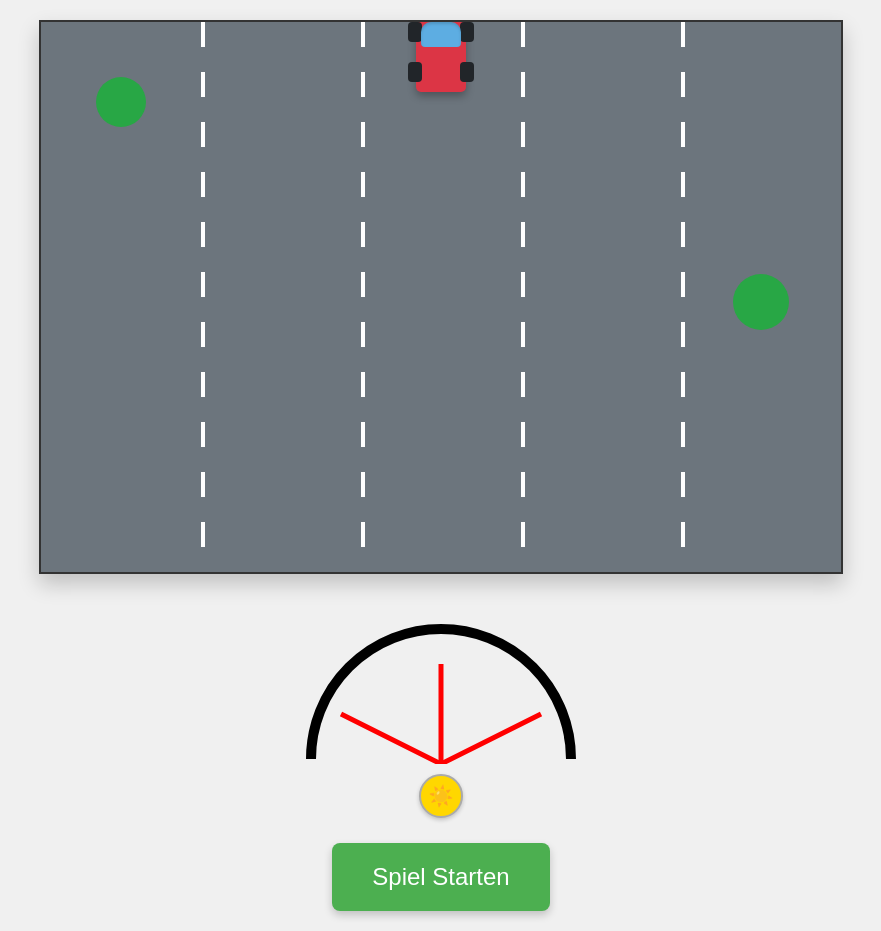
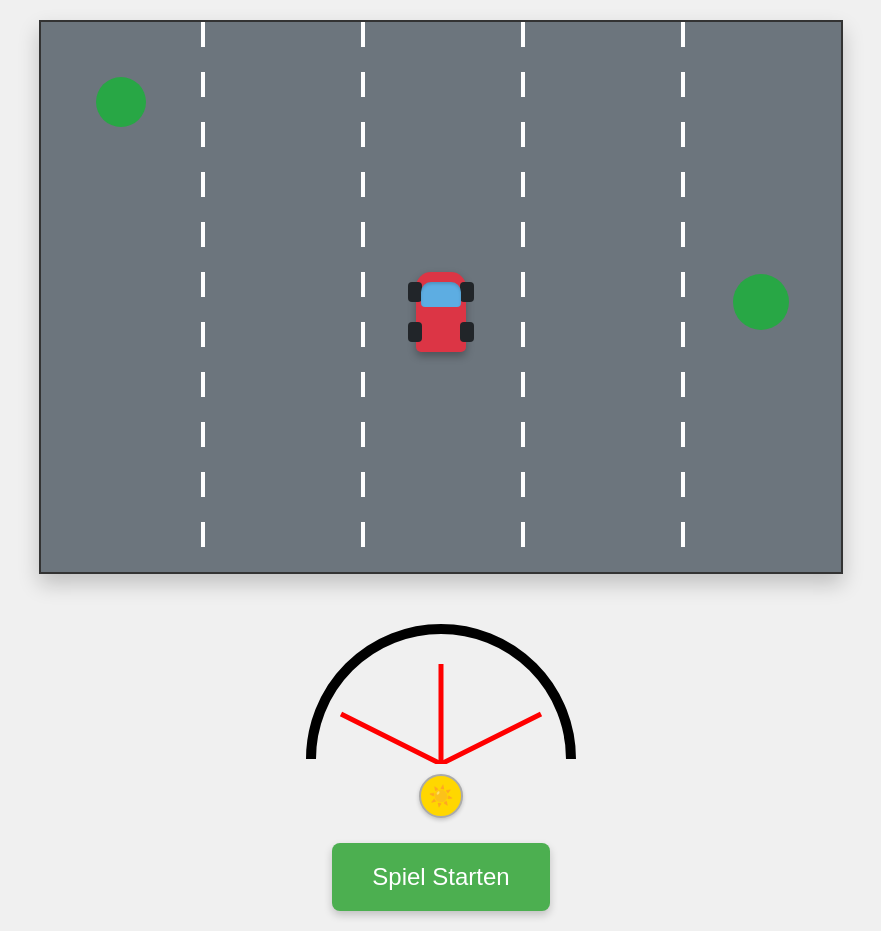
Before and after one commit to roenCAD/car, a plain HTML site: page index.html in a window 1280 px wide. Shown: the whole page, without its empty margins (199-1080 px from the left). Drawn offline with Linux system fonts and the light colour scheme.

Commit message:
Update index.html

```diff
--- a/index.html
+++ b/index.html
@@ -69,7 +69,7 @@
       border-radius: 15px 15px 5px 5px;
       position: absolute;
       /* Startet sichtbar am unteren Rand */
-      bottom: 10px; /* Angepasst für besseren Start */
+      bottom: -250px; /* Angepasst für besseren Start */
       /* Startet genau in der Mitte (CSS sorgt für Initialposition) */
       left: calc(50% - 25px); /* 25px = halbe Autobbreite */
       /* --- Trägere Steuerung --- */
```
